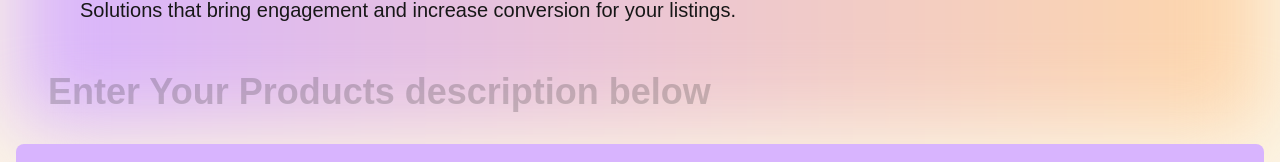
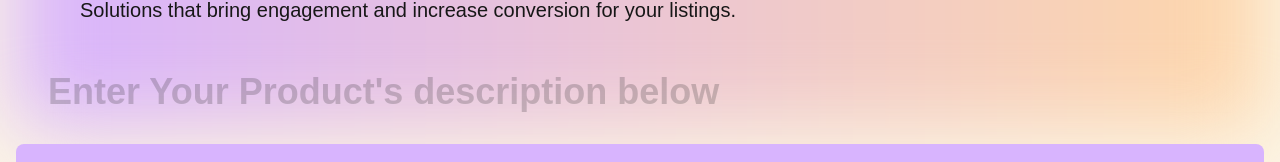
Before and after one commit to atharvanev/salesense, a Next.js app: page / in a window 1280 px wide. Shown: the part 412-574 px from the top of the page. Built offline with nearby package versions, Linux system fonts and the light colour scheme.

Commit message:
added apospthorphe

```diff
--- a/src/pages/index.js
+++ b/src/pages/index.js
@@ -32,7 +32,7 @@ const Home = () => {
                 listings.
               </div>
             </div>
-            <div className="mt-8 text-4xl opacity-20 font-bold shadow-sm ">Enter Your Products description below</div>
+            <div className="mt-8 text-4xl opacity-20 font-bold shadow-sm ">Enter Your Product&apos;s description below</div>
 
           </div>
 
```
